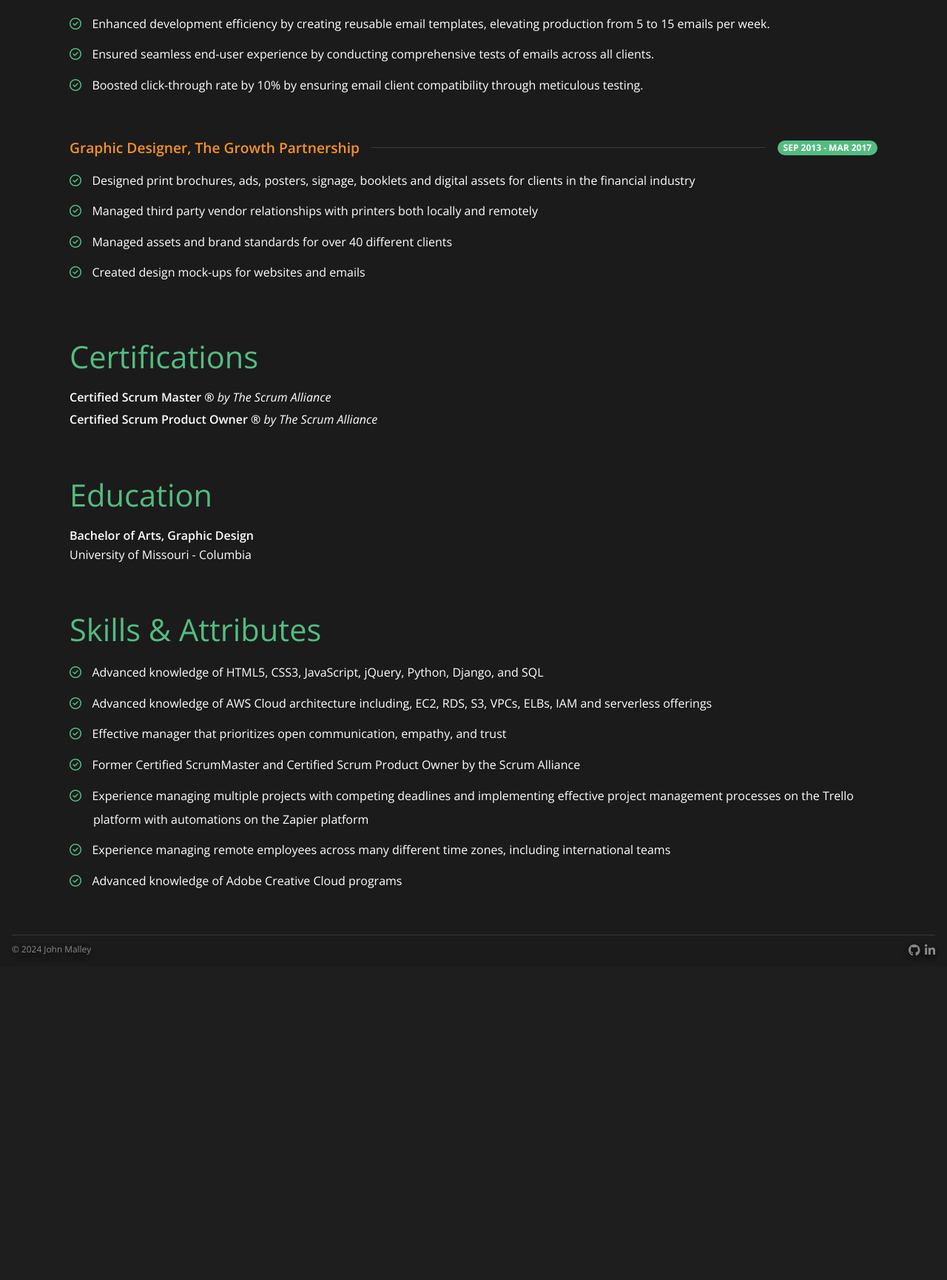
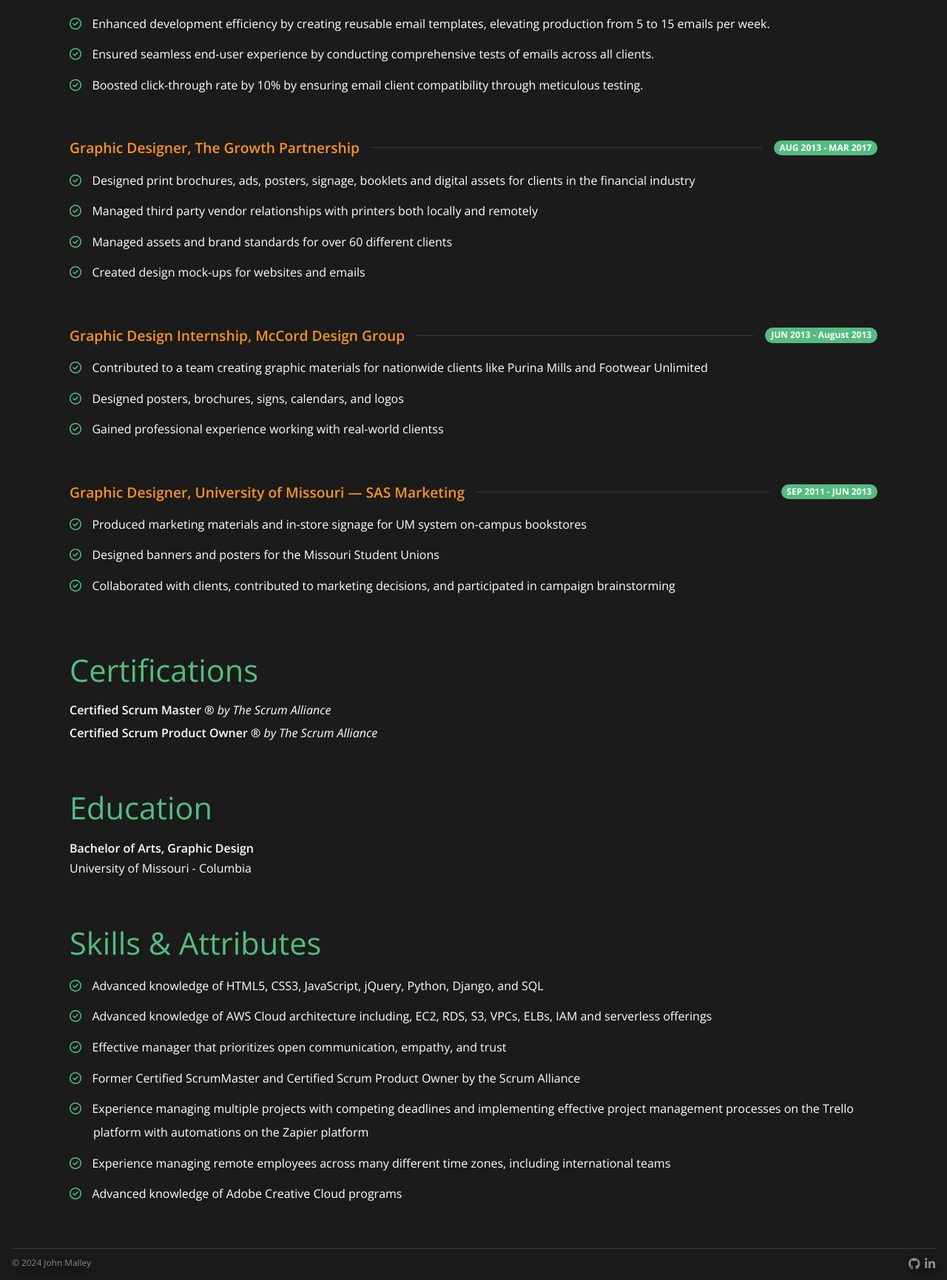
Before and after one commit to jpmalley/jm-website, a Django app: page /experience/ in a window 1280 px wide. Shown: the part 1007-2738 px from the top of the page at 74% size. Before the commit the page ends 2300 px from the top, so only its background shows below. Run offline with Django 4.2, Linux system fonts and the light colour scheme; some libraries are stand-ins or nearby versions.

Commit message:
added experience

```diff
--- a/jmwebsite/templates/home/experience.html
+++ b/jmwebsite/templates/home/experience.html
@@ -66,13 +66,37 @@
                                     <div class="d-md-flex align-items-center justify-content-between my-3">
                                         <h3 class="mb-md-0">Graphic Designer, The Growth Partnership</h3>
                                         <div class="d-none d-md-block flex-grow-1 mx-3"><hr class="m-0"></div>
-                                        <span class="badge rounded-pill bg-secondary">SEP 2013 - MAR 2017</span>
+                                        <span class="badge rounded-pill bg-secondary">AUG 2013 - MAR 2017</span>
                                     </div>
                                     <ul class="checks">
                                         <li>Designed print brochures, ads, posters, signage, booklets and digital assets for clients in the financial industry</li>
                                         <li>Managed third party vendor relationships with printers both locally and remotely</li>
-                                        <li>Managed assets and brand standards for over 40 different clients</li>
+                                        <li>Managed assets and brand standards for over 60 different clients</li>
                                         <li>Created design mock-ups for websites and emails</li>
+                                    </ul>
+                                </div>
+                                <div class="job mb-5">
+                                    <div class="d-md-flex align-items-center justify-content-between my-3">
+                                        <h3 class="mb-md-0">Graphic Design Internship, McCord Design Group</h3>
+                                        <div class="d-none d-md-block flex-grow-1 mx-3"><hr class="m-0"></div>
+                                        <span class="badge rounded-pill bg-secondary">JUN 2013 - August 2013</span>
+                                    </div>
+                                    <ul class="checks">
+                                        <li>Contributed to a team creating graphic materials for nationwide clients like Purina Mills and Footwear Unlimited</li>
+                                        <li>Designed posters, brochures, signs, calendars, and logos</li>
+                                        <li>Gained professional experience working with real-world clientss</li>
+                                    </ul>
+                                </div>
+                                <div class="job mb-5">
+                                    <div class="d-md-flex align-items-center justify-content-between my-3">
+                                        <h3 class="mb-md-0">Graphic Designer, University of Missouri &mdash; SAS Marketing</h3>
+                                        <div class="d-none d-md-block flex-grow-1 mx-3"><hr class="m-0"></div>
+                                        <span class="badge rounded-pill bg-secondary">SEP 2011 - JUN 2013</span>
+                                    </div>
+                                    <ul class="checks">
+                                        <li>Produced marketing materials and in-store signage for UM system on-campus bookstores</li>
+                                        <li>Designed banners and posters for the Missouri Student Unions</li>
+                                        <li>Collaborated with clients, contributed to marketing decisions, and participated in campaign brainstorming</li>
                                     </ul>
                                 </div>
                             </div>
```
